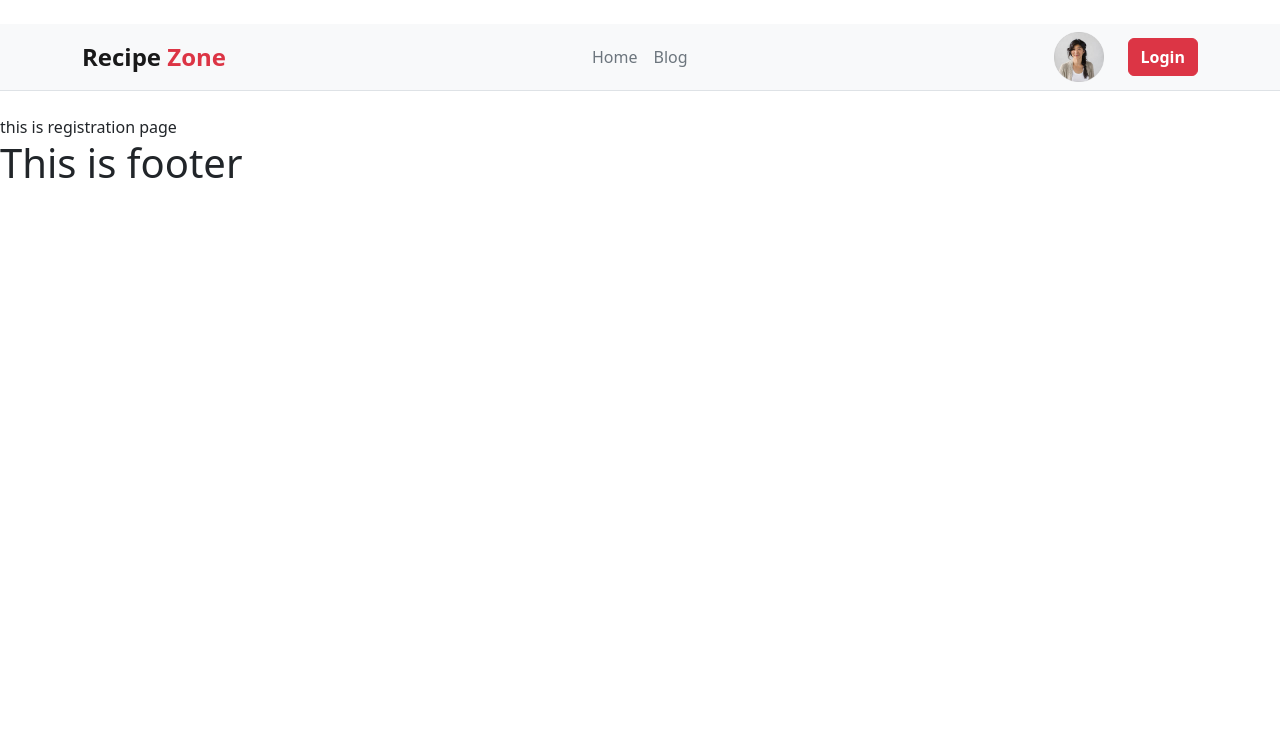
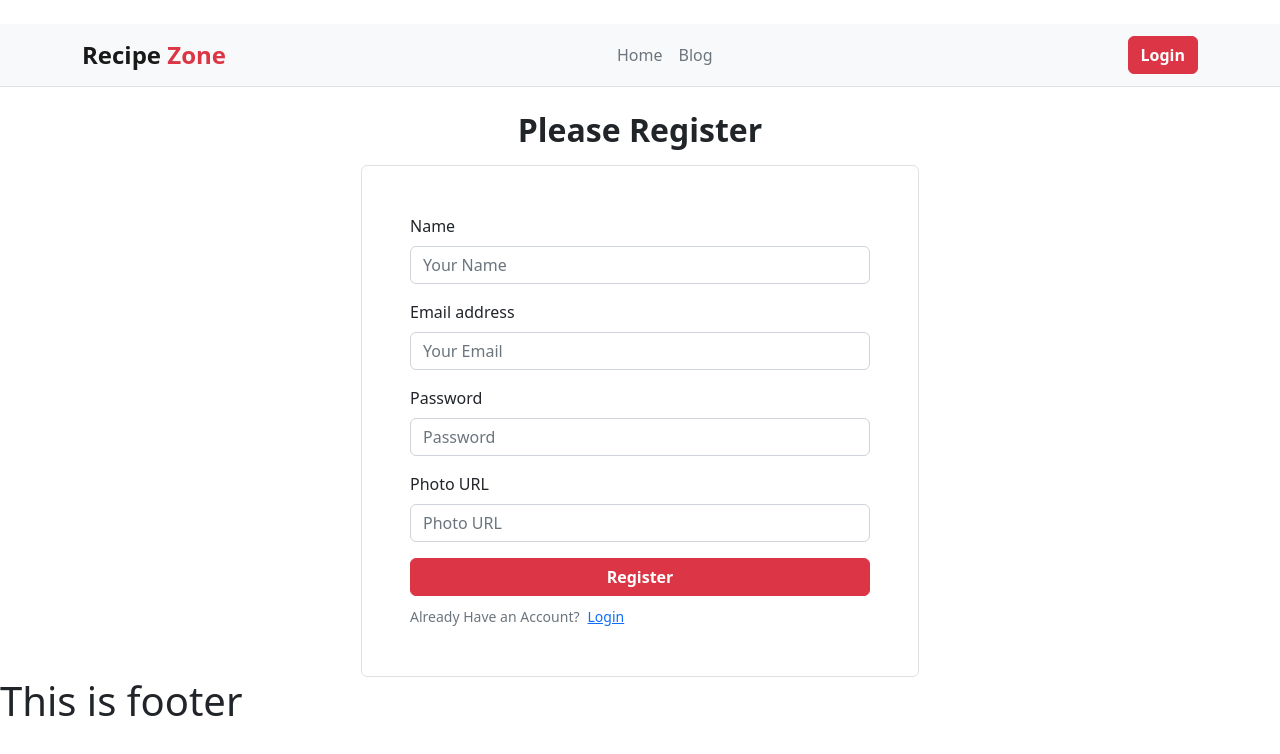
Before and after one commit to Tasneemnur/chef-recipe-hunter, a React (Vite) app: page /register in a window 1280 px wide. Shown: the top 754 px of the page. Built offline with nearby package versions, Linux system fonts and the light colour scheme; no server answers.

Commit message:
registration page created successfully and also in login page we can signin with google and github successfully

```diff
--- a/src/Shared/Header/Header.jsx
+++ b/src/Shared/Header/Header.jsx
@@ -1,11 +1,24 @@
 import Container from 'react-bootstrap/Container';
 import Nav from 'react-bootstrap/Nav';
-import React from 'react';
+import React, { useContext } from 'react';
 import Navbar from 'react-bootstrap/Navbar';
 import { Link } from 'react-router-dom';
 import person from '../../assets/user-2.png'
 import { Button } from 'react-bootstrap';
+import { AuthContext } from '../../providers/AuthProvider';
 const Header = () => {
+  const {user, logout} = useContext(AuthContext);
+
+  const handleLogout = () => {
+    logout()
+    .then(result => {
+      console.log('logout successfully')
+    })
+    .catch(error => {
+      console.error(error)
+    })
+  }
+
   return (
     <div>
       <Navbar bg="light" expand="lg" className='my-4 border-bottom'>
@@ -18,10 +31,14 @@ const Header = () => {
               <Link to="/blog" className='text-decoration-none text-secondary me-3'>Blog</Link>
             </Nav>
           </Navbar.Collapse>
-          <div>
+          {
+            user ? <div>
             <img src={person} alt="" srcset="" style={{height: "50px"}}/>
-          </div>
-          <Link to="/login"><Button variant='danger' className='ms-4 fw-semibold'>Login</Button></Link>
+            <Button onClick={handleLogout} variant='danger' className='ms-4 fw-semibold'>Logout</Button>
+          </div> : <Link to="/login"><Button variant='danger' className='ms-4 fw-semibold'>Login</Button></Link>
+          }
+
+
         </Container>
       </Navbar>
     </div>
--- a/src/components/Login/Login.jsx
+++ b/src/components/Login/Login.jsx
@@ -1,40 +1,74 @@
 import React, { useContext } from "react";
 import { Button, Container, Form } from "react-bootstrap";
 import { Link } from "react-router-dom";
-import { FaGoogle, FaGithub } from 'react-icons/fa';
+import { FaGoogle, FaGithub } from "react-icons/fa";
 import { AuthContext } from "../../providers/AuthProvider";
 
 const Login = () => {
-    const {login} = useContext(AuthContext);
-    const handleEmailPassLogin = (event) =>{
+  const { login, googleLogin, gitHubLogin } = useContext(AuthContext);
+
+  const handleEmailPassLogin = (event) => {
     event.preventDefault();
-        const form = event.target
+    const form = event.target;
     const email = form.email.value;
     const password = form.password.value;
-        login(email,password)
-        .then(result =>{
+    login(email, password)
+      .then((result) => {
         const loggedUser = result.user;
-            console.log(loggedUser)
-            form.reset()
+        console.log(loggedUser);
+        form.reset();
       })
-        .catch(error =>{
-            console.error(error)
+      .catch((error) => {
+        console.error(error);
+      });
+  };
+
+  const handleGoogleSignIn = () =>{
+    googleLogin()
+    .then((result) => {
+        const loggedUser = result.user;
+        console.log(loggedUser);
       })
+      .catch((error) => {
+        console.error(error);
+      });
   }
-
+  const handleGitHubSignIn = () =>{
+    gitHubLogin()
+    .then((result) => {
+        const loggedUser = result.user;
+        console.log(loggedUser);
+      })
+      .catch((error) => {
+        console.error(error);
+      });
+  }
 
   return (
     <Container>
       <h2 className="text-center my-3 fw-bold">Please Login</h2>
-      <Form onSubmit={handleEmailPassLogin} className="w-50 mx-auto border rounded p-5 ">
+      <Form
+        onSubmit={handleEmailPassLogin}
+        className="w-50 mx-auto border rounded p-5 "
+      >
         <Form.Group className="mb-3" controlId="formBasicEmail">
           <Form.Label>Email address</Form.Label>
-          <Form.Control type="email" placeholder="Enter email" name="email" required/>
+          <Form.Control
+            type="email"
+            placeholder="Enter email"
+            name="email"
+            required
+          />
         </Form.Group>
 
         <Form.Group className="mb-3" controlId="formBasicPassword">
           <Form.Label>Password</Form.Label>
-          <Form.Control type="password" placeholder="Password" name="password" required/>
+          <Form.Control
+            type="password"
+            placeholder="Password"
+            name="password"
+            required
+          />
         </Form.Group>
         <Button
           variant="danger"
@@ -49,14 +83,17 @@ const Login = () => {
             Register
           </Link>
         </Form.Text>
+        <Form.Text className="text-danger">
+
+        </Form.Text>
       </Form>
       <div className="w-50 mx-auto mt-3 mb-2">
-        <Button className="w-100 bg-secondary fw-semibold border-0">
+        <Button onClick={handleGoogleSignIn} className="w-100 bg-secondary fw-semibold border-0">
           <FaGoogle></FaGoogle> Sign-in With Google
         </Button>
       </div>
       <div className="w-50 mx-auto">
-        <Button className="w-100 bg-secondary fw-semibold border-0">
+        <Button onClick={handleGitHubSignIn} className="w-100 bg-secondary fw-semibold border-0">
           <FaGithub></FaGithub> Sign-in With GitHub
         </Button>
       </div>
--- a/src/components/Registration/Registration.jsx
+++ b/src/components/Registration/Registration.jsx
@@ -1,11 +1,81 @@
-import React from 'react';
+import React, { useContext } from "react";
+import { Button, Container, Form } from "react-bootstrap";
+import { Link } from "react-router-dom";
+import { AuthContext } from "../../providers/AuthProvider";
+const registration = () => {
+    const {createUser}= useContext(AuthContext);
 
-const Registration = () => {
-    return (
-        <div>
-            this is registration page
-        </div>
-    );
+    const handleCreateUser = (event) =>{
+        event.preventDefault();
+        const form = event.target;
+        const email= form.email.value;
+        const password= form.password.value;
+        console.log(email,password)
+        createUser(email,password)
+        .then(result =>{
+            const registerUser = result.user;
+            console.log(registerUser);
+            form.reset()
+        })
+        .catch(error =>{
+            console.error(error)
+        })
+
+    }
+
+  return (
+    <Container>
+      <h2 className="text-center my-3 fw-bold">Please Register</h2>
+      <Form onSubmit={handleCreateUser} className="w-50 mx-auto border rounded p-5 ">
+        <Form.Group className="mb-3" controlId="formBasicName">
+          <Form.Label>Name</Form.Label>
+          <Form.Control
+            type="text"
+            placeholder="Your Name"
+            name="name"
+            required
+          />
+        </Form.Group>
+        <Form.Group className="mb-3" controlId="formBasicEmail">
+          <Form.Label>Email address</Form.Label>
+          <Form.Control
+            type="email"
+            placeholder="Your Email"
+            name="email"
+            required
+          />
+        </Form.Group>
+
+        <Form.Group className="mb-3" controlId="formBasicPassword">
+          <Form.Label>Password</Form.Label>
+          <Form.Control
+            type="password"
+            placeholder="Password"
+            name="password"
+            required
+          />
+        </Form.Group>
+        <Form.Group className="mb-3" controlId="formBasicPhotoURL">
+          <Form.Label>Photo URL</Form.Label>
+          <Form.Control type="text" placeholder="Photo URL" name="photo" />
+        </Form.Group>
+        <Button
+          variant="danger"
+          type="submit"
+          className="w-100 mb-2 fw-semibold"
+        >
+          Register
+        </Button>
+        <Form.Text className="text-secondary">
+          Already Have an Account?
+          <Link to="/login" className="ms-2">
+            Login
+          </Link>
+        </Form.Text>
+        <Form.Text className="text-danger"></Form.Text>
+      </Form>
+    </Container>
+  );
 };
 
-export default Registration;
+export default registration;
--- a/src/providers/AuthProvider.jsx
+++ b/src/providers/AuthProvider.jsx
@@ -1,17 +1,50 @@
-import React, { createContext } from 'react';
+import React, { createContext, useEffect, useState } from 'react';
 import app from '../firebase/firebase_config';
-import { getAuth, createUserWithEmailAndPassword } from "firebase/auth";
+import { getAuth, createUserWithEmailAndPassword, signInWithEmailAndPassword, GoogleAuthProvider, signInWithPopup, GithubAuthProvider, onAuthStateChanged, signOut } from "firebase/auth";
+
 
 export const AuthContext = createContext(null);
+
 const auth = getAuth(app);
-
-const login = (email, password) =>{
-    return createUserWithEmailAndPassword(auth, email, password)
-}
+const provider = new GoogleAuthProvider();
+const gitHubProvider = new GithubAuthProvider();
 
 const AuthProvider = ({children}) => {
+    const [user, setUser] = useState(null);
+
+    const createUser = (email, password) =>{
+        return createUserWithEmailAndPassword(auth, email, password)
+    }
+    const login = (email, password) =>{
+        return signInWithEmailAndPassword(auth, email, password)
+    }
+    const googleLogin = () =>{
+        return signInWithPopup(auth, provider)
+    }
+    const gitHubLogin = () =>{
+        return signInWithPopup(auth, gitHubProvider)
+    }
+    const logout = () => {
+        return signOut(auth)
+    }
+
+     useEffect(()=>{
+        const unsubscribe = onAuthStateChanged(auth, (loggedUser) =>{
+            console.log(loggedUser)
+            setUser(loggedUser)
+        })
+        return ()=>{
+             unsubscribe()
+        }
+
+     }, [])
     const authInfo = {
-        login
+        user,
+        createUser,
+        login,
+        googleLogin,
+        gitHubLogin,
+        logout
     }
     return (
         <AuthContext.Provider value={authInfo}>
```
Lines whose indentation alone changed are shown as unchanged.
